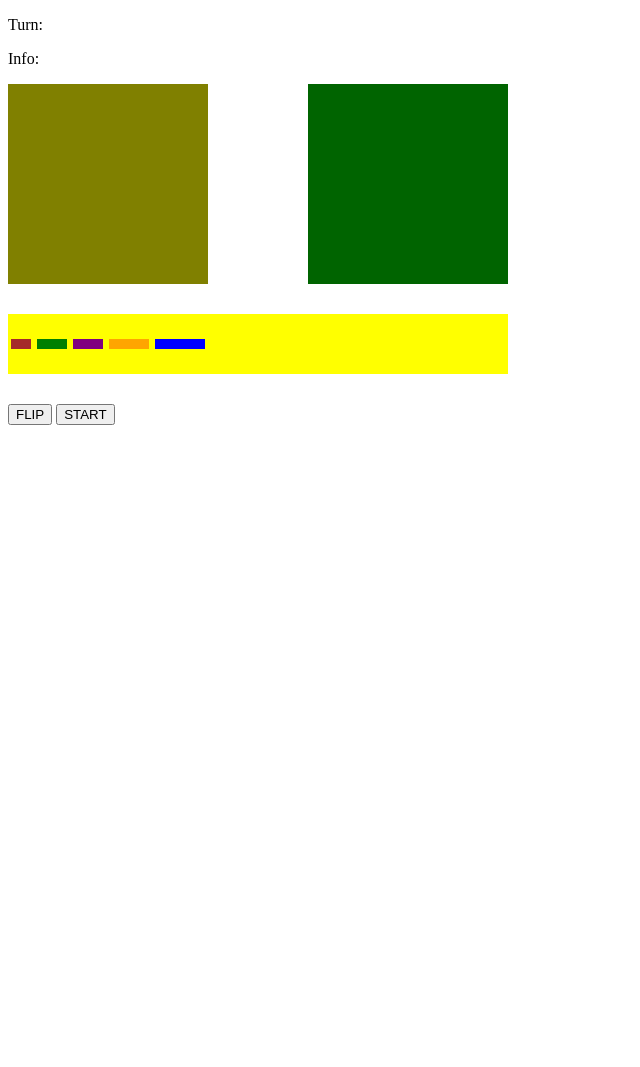
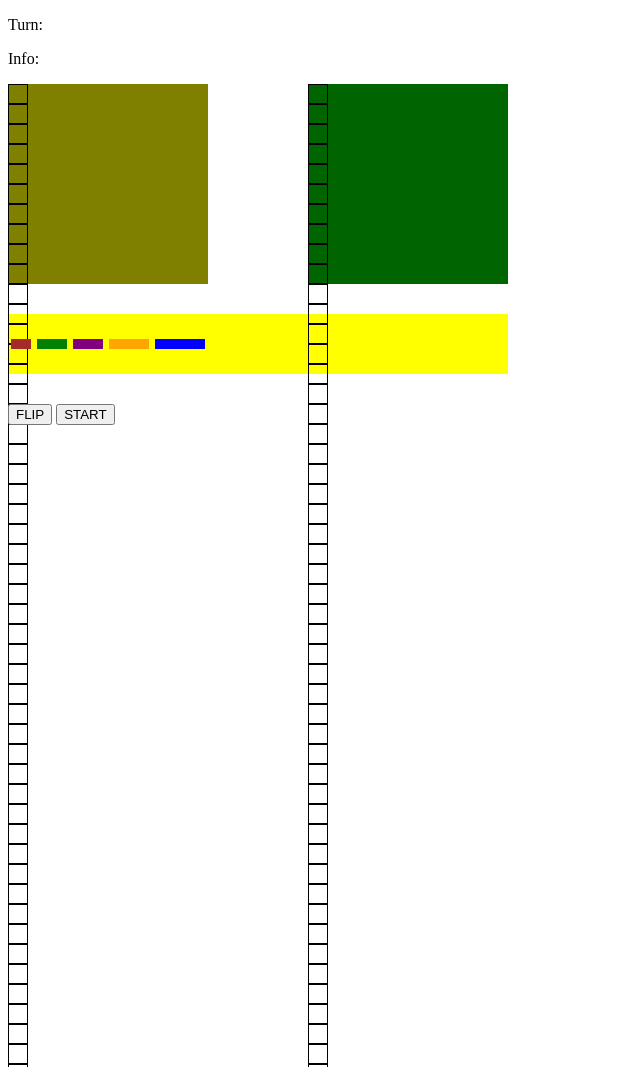
Before and after one commit to MykolaSlichenko/Game-JS, a plain HTML site: page index.html in a window 1280 px wide. Shown: the top 1067 px of the page, without its empty margins (0-640 px from the left). Before the commit the page ends 800 px from the top, so only its background shows below. Drawn offline with Linux system fonts and the light colour scheme.

Commit message:
add internal 100 divs into gamesboard container

```diff
--- a/app.js
+++ b/app.js
@@ -20,15 +20,23 @@ function flip() {
 // Creating Boards
 const width = 10;
 
-function createBoard(color) {
+function createBoard(color, user) {
   const gameBoardContainer = document.createElement('div');
   gameBoardContainer.classList.add('game-board');
   gameBoardContainer.style.backgroundColor = color;
+  gameBoardContainer.id = user;
+
+  for (let i = 0; i < width * width; i++) {
+    const block = document.createElement('div');
+    block.classList.add('block');
+    block.id = i;
+    gameBoardContainer.append(block);
+  }
 
   gamesBoardContainer.append(gameBoardContainer);
 }
 
-createBoard('olive');
-createBoard('darkGreen');
+createBoard('olive', 'player');
+createBoard('darkGreen', 'computer');
 
 flipButton.addEventListener('click', flip);
--- a/styles.css
+++ b/styles.css
@@ -8,6 +8,13 @@
 .game-board {
   width: 200px;
   height: 200px;
+}
+
+.block {
+  width: 20px;
+  height: 20px;
+  border: solid 1px black;
+  box-sizing: border-box;
 }
 
 .option-container {
```
